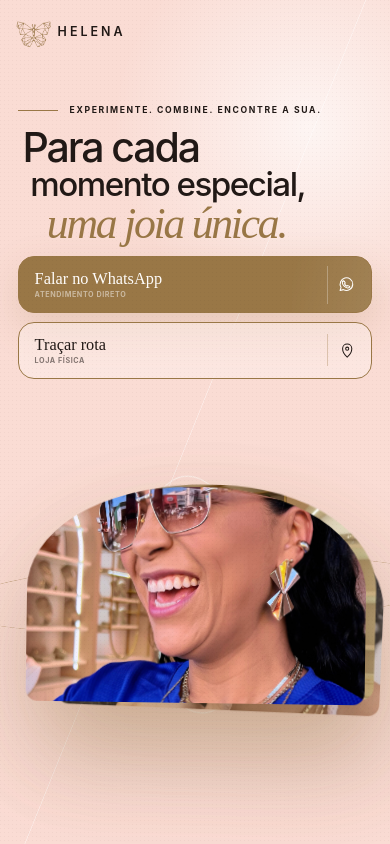
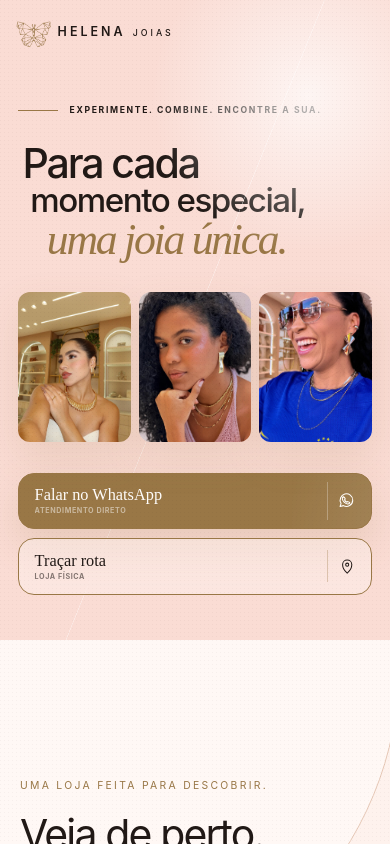
Before and after one commit to steveejobs/lp-helena-joias, a Next.js app: page / in a window 390 px wide. Shown: the top 844 px of the page. Built offline with nearby package versions, Linux system fonts and the light colour scheme; no server answers.

Commit message:
fix: reorganizar hero mobile

```diff
--- a/app/globals.css
+++ b/app/globals.css
@@ -1038,52 +1038,72 @@ h1 { margin: 0; font-weight: 480; font-size: clamp(4.5rem, 8.1vw, 9rem); line-he
 
 @media (max-width: 720px) {
   .hero.choice-hero {
-    height: 100svh;
+    height: auto;
     min-height: 40rem;
-    grid-template-columns: minmax(0, 1fr);
-    grid-template-rows: auto minmax(10rem, 1fr);
-    align-content: stretch;
-    gap: 0;
+    display: flex;
+    flex-direction: column;
+    align-items: stretch;
+    justify-content: flex-start;
     padding: max(6.5rem, calc(env(safe-area-inset-top) + 5.5rem)) 1.1rem max(2.8rem, env(safe-area-inset-bottom));
   }
-  .choice-copy { grid-column: 1; grid-row: 1; width: 100%; max-width: 100%; }
+  .choice-copy { display: contents; }
   .motion-ready .choice-copy.is-revealed {
-    transform: translate3d(0, calc(var(--hero-exit) * -3rem), 0) scale(calc(1 - var(--hero-exit) * .045));
-    transform-origin: top center;
+    transform: none;
   }
-  .choice-eyebrow { margin-bottom: .9rem; font-size: .54rem; }
-  .choice-copy h1 { font-size: clamp(3.6rem, 17vw, 4.7rem); }
+  .choice-eyebrow { order: 1; width: 100%; margin-bottom: .9rem; font-size: .54rem; }
+  .choice-copy h1 { order: 2; width: 100%; font-size: clamp(3.6rem, 17vw, 4.7rem); }
   .choice-title-lead { margin-left: 0; }
   .choice-title-middle { margin-left: .55rem; font-size: .5em; }
   .choice-title-serif { margin-left: 1.5rem; font-size: .66em; }
-  .choice-actions { width: 100%; grid-template-columns: 1fr; margin: .9rem 0 0; }
+  .choice-actions { order: 4; width: 100%; grid-template-columns: 1fr; margin: .9rem 0 0; }
   .choice-primary-action,
   .choice-route-action { min-height: 3.55rem; }
   .choice-portrait {
-    --choice-deck-mid-x: .85rem;
-    --choice-deck-mid-y: -.42rem;
-    --choice-deck-back-x: 1.5rem;
-    --choice-deck-back-y: .55rem;
-    --choice-deck-lift-x: -.65rem;
-    --choice-deck-lift-y: .85rem;
-    grid-column: 1;
-    grid-row: 2;
-    width: calc(100% - 1rem);
-    height: min(26svh, 13.5rem);
+    order: 3;
+    display: grid;
+    grid-template-columns: repeat(3, minmax(0, 1fr));
+    gap: .5rem;
+    width: 100%;
+    height: auto;
     aspect-ratio: auto;
-    margin-top: .75rem;
-    align-self: center;
+    margin: 1.1rem 0 0;
+    align-self: stretch;
   }
   .motion-ready .choice-portrait.is-revealed {
-    transform: translate3d(0, calc(var(--hero-exit) * 2.5rem), 0) scale(calc(1 - var(--hero-exit) * .06));
+    transform: none;
   }
-  .choice-card-one { --choice-entry-x: 4rem; --choice-entry-y: 4rem; --choice-exit-x: -4.5rem; --choice-exit-y: -2rem; }
-  .choice-card-two { --choice-entry-x: -4rem; --choice-entry-y: 5rem; --choice-exit-x: 4.5rem; --choice-exit-y: 1.5rem; }
-  .choice-card-three { --choice-entry-x: 1rem; --choice-entry-y: 7rem; --choice-exit-x: 2rem; --choice-exit-y: 4rem; }
-  .choice-card { border-radius: 48% 48% .75rem .75rem; }
-  .choice-card-one img { object-position: center 45%; }
-  .choice-card-two img { object-position: center 38%; }
-  .choice-card-three img { object-position: center 20%; }
+  .choice-orbit { display: none; }
+  .choice-card-exit,
+  .choice-card-entry,
+  .choice-card {
+    position: relative;
+    inset: auto;
+    width: 100%;
+    height: auto;
+  }
+  .choice-card-exit {
+    z-index: auto;
+    opacity: 1;
+    transform: none;
+    animation: none;
+    will-change: auto;
+  }
+  .brand-intro ~ .choice-hero .choice-card-entry,
+  .motion-ready .choice-card-entry,
+  .motion-ready .choice-portrait.is-revealed .choice-card-entry {
+    opacity: 1;
+    transform: none;
+    transition: none;
+  }
+  .choice-card {
+    aspect-ratio: 3 / 4;
+    border-radius: .75rem;
+    box-shadow: 0 1rem 2.4rem rgba(153, 119, 70, .16);
+    transform: none;
+    animation: none;
+    will-change: auto;
+  }
+  .choice-card img { object-position: center; }
   .choice-detail,
   .choice-hero .scroll-cue { display: none; }
 }
@@ -1093,14 +1113,14 @@ h1 { margin: 0; font-weight: 480; font-size: clamp(4.5rem, 8.1vw, 9rem); line-he
   .choice-eyebrow { margin-bottom: .7rem; }
   .choice-copy h1 { font-size: 3.05rem; }
   .choice-actions { gap: .4rem; margin-top: .65rem; }
-  .choice-portrait { height: min(23svh, 9.8rem); margin-top: .4rem; }
+  .choice-portrait { height: auto; margin-top: .7rem; }
   .choice-primary-action,
   .choice-route-action { min-height: 3.15rem; }
 }
 
 @media (max-width: 480px) {
   .site-header { padding-inline: .75rem; }
-  .brand-lockup small { display: none; }
+  .brand-lockup small { display: inline; }
   .site-header nav { gap: .35rem; }
   .site-header .nav-cta { padding-inline: .78rem !important; }
 }
```
